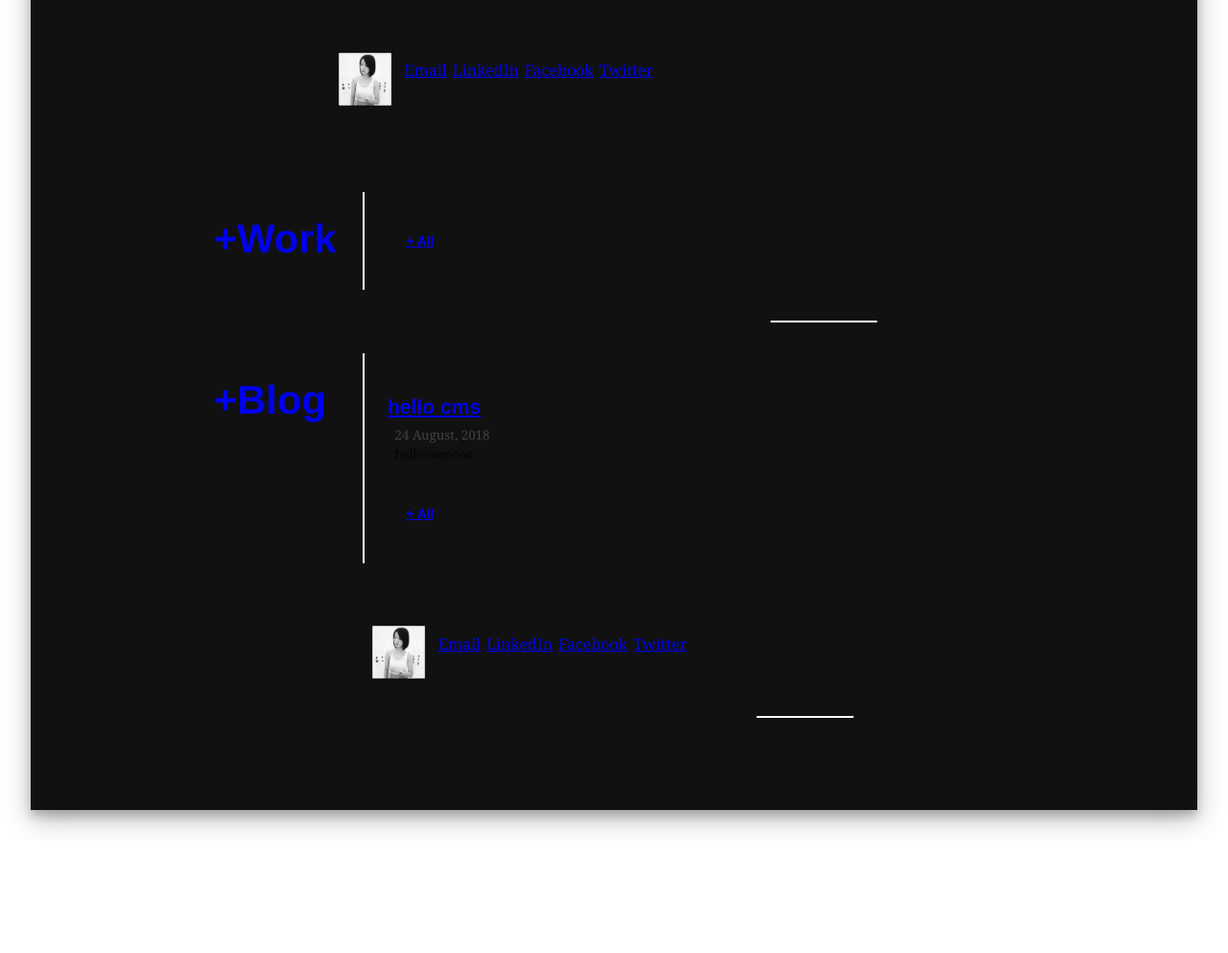
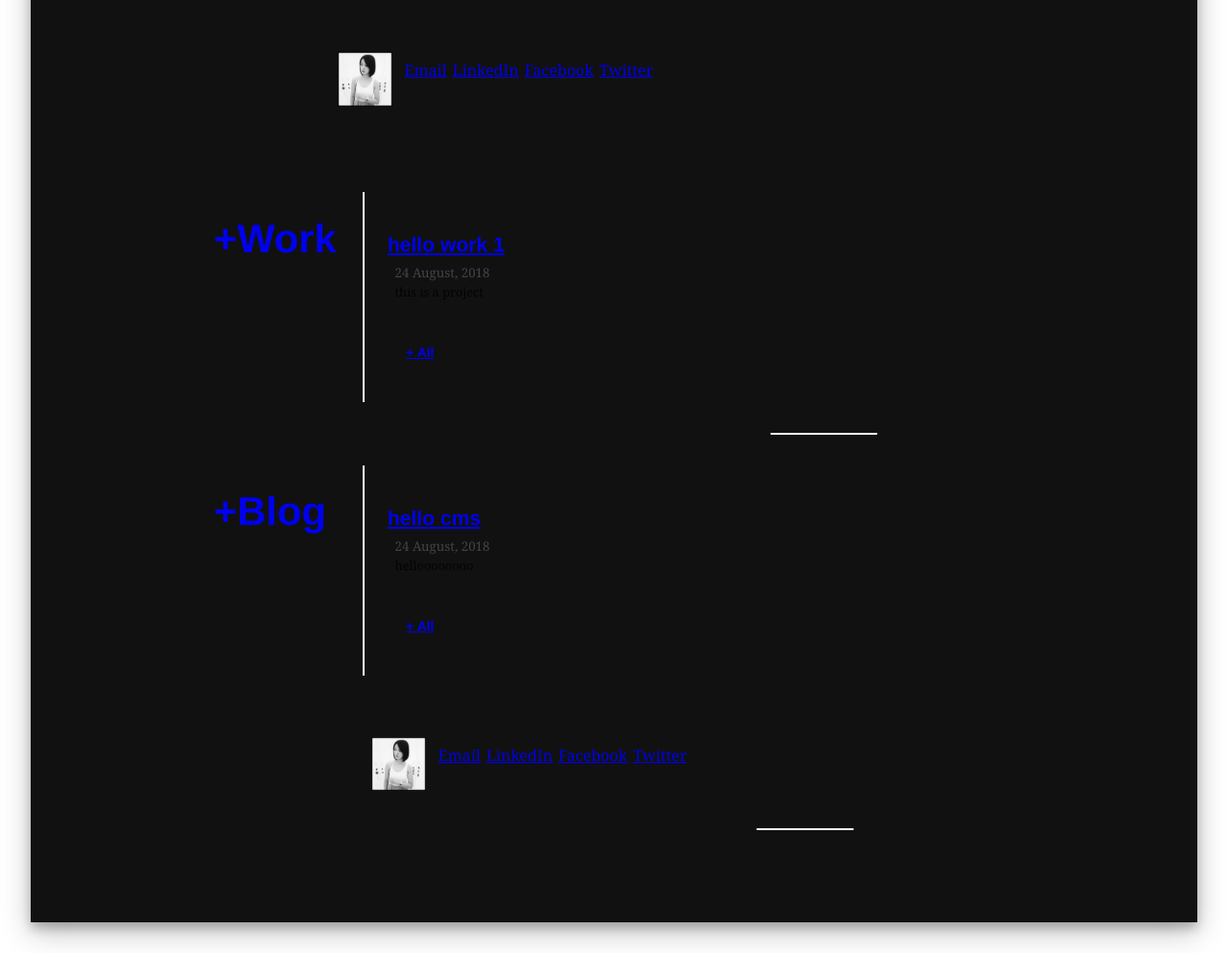
Before and after one commit to mattbag/gatsby-blog-dark, a Gatsby site: page / in a window 1280 px wide. Shown: the part 763-1756 px from the top of the page at 96% size. Before the commit the page ends 1639 px from the top, so only its background shows below. Built offline with nearby package versions, Linux system fonts and the light colour scheme; Gatsby itself is replaced by a stand-in of ours; some packages are replaced by stand-ins of ours; a web font is replaced by a local one; what typography-theme-kirkham would draw is missing.

Commit message:
change filter logic

```diff
--- a/src/components/List.js
+++ b/src/components/List.js
@@ -17,9 +17,9 @@ const List = (posts, filter, title, limit) =>
             </Link>
         </h2>
         {posts.filter(p => {
-            const type = p.node.frontmatter.type
+            const work = p.node.frontmatter.work
             // console.log(type)
-            return type == filter
+            return work == filter
         })
             .slice(0, limit || posts.length)
             .map(({ node }) => {
@@ -44,7 +44,7 @@ const List = (posts, filter, title, limit) =>
                 )
             })}
             { limit > 0 && limit != null &&
-                <h5  style={{ margin: rhythm(0.5) }}><Link to={`/${filter || 'blog'}`}>+ All</Link></h5>
+                <h5  style={{ margin: rhythm(0.5) }}><Link to={`/${filter ? 'work': 'blog'}`}>+ All</Link></h5>
             }
     </div>
 
--- a/src/pages/blog.js
+++ b/src/pages/blog.js
@@ -62,7 +62,7 @@ export const pageQuery = graphql`
           frontmatter {
             date(formatString: "DD MMMM, YYYY")
             title
-            type
+            work
           }
         }
       }
--- a/src/pages/blog/hello-cms.md
+++ b/src/pages/blog/hello-cms.md
@@ -1,6 +1,6 @@
 ---
 title: hello cms
-type: blog
+work: false
 date: 2018-08-24T06:48:15.410Z
 ---
 helloooooooo
--- a/src/pages/blog/hello-work-1.md
+++ b/src/pages/blog/hello-work-1.md
@@ -1,6 +1,6 @@
 ---
 title: hello work 1
-type: true
+work: true
 date: 2018-08-24T06:48:57.935Z
 ---
 this is a project
--- a/src/pages/index.js
+++ b/src/pages/index.js
@@ -41,9 +41,9 @@ class Home extends React.Component {
 
         <Layout>
 
-          {List(posts, 'work', 'Work', 3)}
+          {List(posts, true, 'Work', 3)}
           <hr />
-          {List(posts, 'blog', 'Blog', 3)}
+          {List(posts, false, 'Blog', 3)}
 
         </Layout>
 
@@ -72,7 +72,7 @@ export const pageQuery = graphql`
           frontmatter {
             date(formatString: "DD MMMM, YYYY")
             title
-            type
+            work
           }
         }
       }
--- a/src/pages/story.js
+++ b/src/pages/story.js
@@ -66,7 +66,7 @@ export const pageQuery = graphql`
           frontmatter {
             date(formatString: "DD MMMM, YYYY")
             title
-            type
+            work
           }
         }
       }
--- a/src/pages/work.js
+++ b/src/pages/work.js
@@ -62,7 +62,7 @@ export const pageQuery = graphql`
           frontmatter {
             date(formatString: "DD MMMM, YYYY")
             title
-            type
+            work
           }
         }
       }
```
